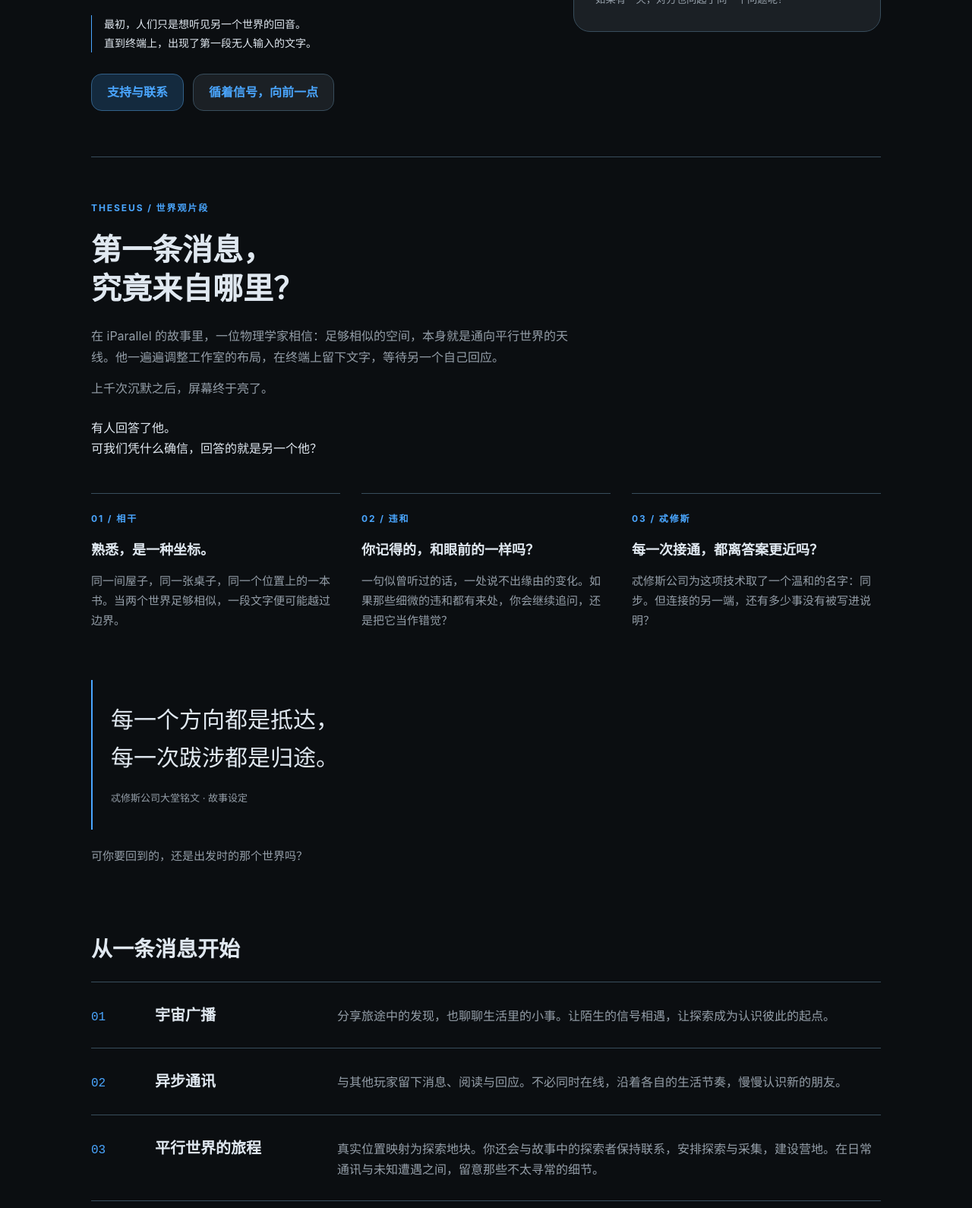
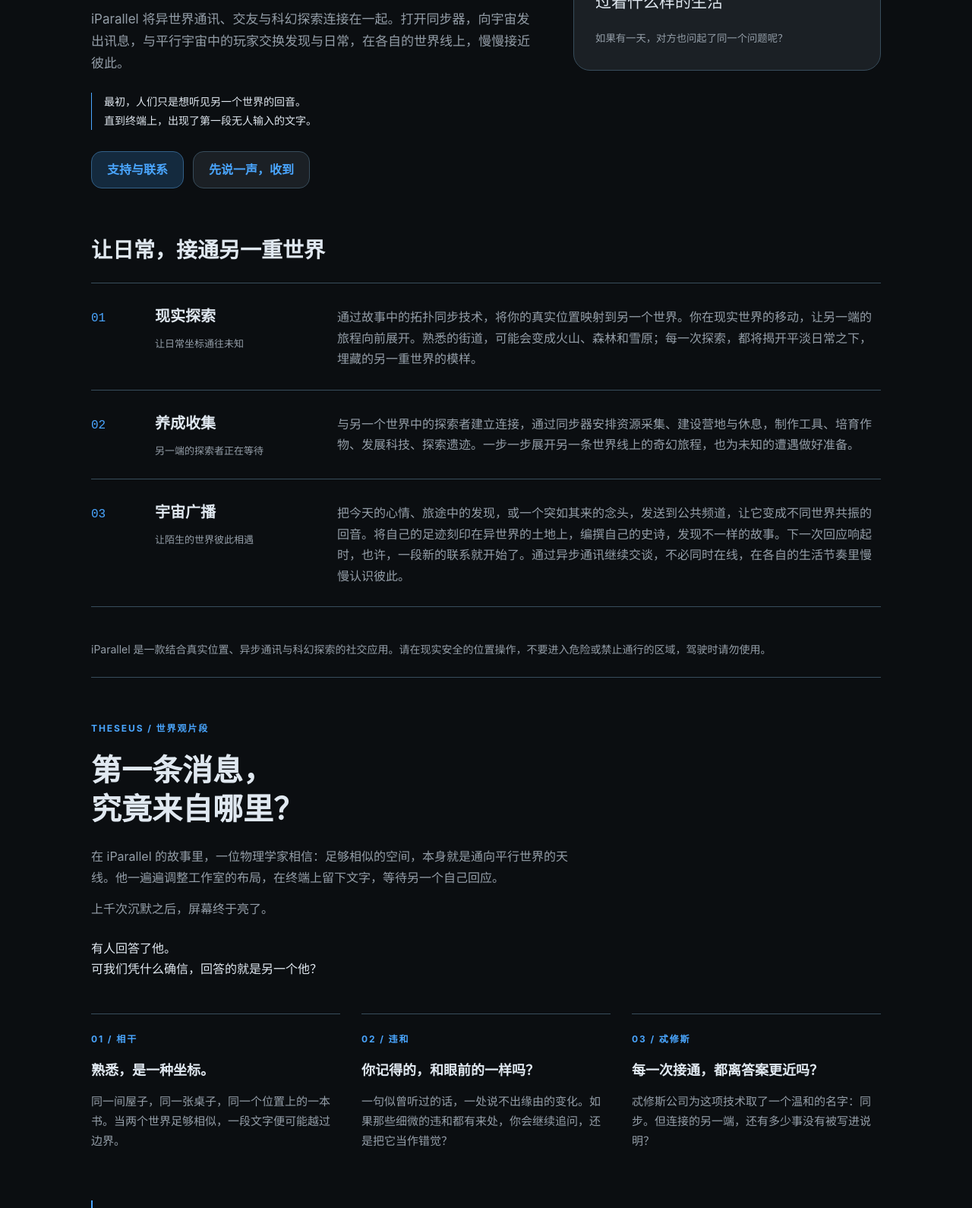
Before and after one commit to iParallelWorld/iParallelWorld.github.io, a plain HTML site: page index.html in a window 1280 px wide. Shown: the part 606-2196 px from the top of the page at 76% size. Drawn offline with Linux system fonts and the light colour scheme.

Commit message:
Refresh homepage with updated iParallel introduction

```diff
--- a/index.html
+++ b/index.html
@@ -4,7 +4,7 @@
   <meta charset="utf-8">
   <meta name="viewport" content="width=device-width, initial-scale=1">
   <title>iParallel · 接通平行世界</title>
-  <meta name="description" content="一段不属于这个世界的留言，一条通向平行世界的信道。在 iParallel，通过宇宙广播与异步通讯遇见旅人，循着忒修斯公司的线索，走近熟悉世界背后的未知。">
+  <meta name="description" content="宇宙如此辽阔，而频率有亿万种。iParallel 将异世界通讯、交友与科幻探索连接在一起，与平行宇宙中的玩家交换发现与日常，在各自的世界线上，慢慢接近彼此。">
   <link rel="stylesheet" href="styles.css">
 </head>
 <body class="landing">
@@ -26,12 +26,12 @@
     <section class="hero" aria-labelledby="intro-title">
       <div>
         <span class="eyebrow">iPARALLEL / 平行信道</span>
-        <h1 id="intro-title">宇宙如此辽阔，<br>总有一段频率，<br><em>与你共振。</em></h1>
-        <p class="lead">接通同步器，向平行宇宙发出你的讯息。通过宇宙广播与异步通讯，遇见不同世界线的时空旅人，交换坐标之外的故事。</p>
+        <h1 id="intro-title">宇宙如此辽阔，<br>而频率有亿万种。<br><em>总有一种，恰好与你共振。</em></h1>
+        <p class="lead">iParallel 将异世界通讯、交友与科幻探索连接在一起。打开同步器，向宇宙发出讯息，与平行宇宙中的玩家交换发现与日常，在各自的世界线上，慢慢接近彼此。</p>
         <p class="hero-whisper">最初，人们只是想听见另一个世界的回音。<br>直到终端上，出现了第一段无人输入的文字。</p>
         <div class="actions">
           <a class="button primary" href="support.html">支持与联系</a>
-          <a class="button" href="#signal">循着信号，向前一点</a>
+          <a class="button" href="#about">先说一声，收到</a>
         </div>
       </div>
       <aside class="channel-note" aria-label="关于平行世界">
@@ -40,6 +40,15 @@
         <p>过着什么样的生活</p>
         <small>如果有一天，对方也问起了同一个问题呢？</small>
       </aside>
+    </section>
+    <section id="about" aria-labelledby="about-title">
+      <h2 class="section-title" id="about-title">让日常，接通另一重世界</h2>
+      <div class="feature-list">
+        <div class="feature"><span class="number">01</span><h3>现实探索<span>让日常坐标通往未知</span></h3><p>通过故事中的拓扑同步技术，将你的真实位置映射到另一个世界。你在现实世界的移动，让另一端的旅程向前展开。熟悉的街道，可能会变成火山、森林和雪原；每一次探索，都将揭开平淡日常之下，埋藏的另一重世界的模样。</p></div>
+        <div class="feature"><span class="number">02</span><h3>养成收集<span>另一端的探索者正在等待</span></h3><p>与另一个世界中的探索者建立连接，通过同步器安排资源采集、建设营地与休息，制作工具、培育作物、发展科技、探索遗迹。一步一步展开另一条世界线上的奇幻旅程，也为未知的遭遇做好准备。</p></div>
+        <div class="feature"><span class="number">03</span><h3>宇宙广播<span>让陌生的世界彼此相遇</span></h3><p>把今天的心情、旅途中的发现，或一个突如其来的念头，发送到公共频道，让它变成不同世界共振的回音。将自己的足迹刻印在异世界的土地上，编撰自己的史诗，发现不一样的故事。下一次回应响起时，也许，一段新的联系就开始了。通过异步通讯继续交谈，不必同时在线，在各自的生活节奏里慢慢认识彼此。</p></div>
+      </div>
+      <p class="meta">iParallel 是一款结合真实位置、异步通讯与科幻探索的社交应用。请在现实安全的位置操作，不要进入危险或禁止通行的区域，驾驶时请勿使用。</p>
     </section>
     <section id="signal" class="story-signal" aria-labelledby="signal-title">
       <div class="story-heading">
@@ -72,14 +81,12 @@
       </blockquote>
       <p class="motto-question">可你要回到的，还是出发时的那个世界吗？</p>
     </section>
-    <section id="about" aria-labelledby="about-title">
-      <h2 class="section-title" id="about-title">从一条消息开始</h2>
-      <div class="feature-list">
-        <div class="feature"><span class="number">01</span><h3>宇宙广播</h3><p>分享旅途中的发现，也聊聊生活里的小事。让陌生的信号相遇，让探索成为认识彼此的起点。</p></div>
-        <div class="feature"><span class="number">02</span><h3>异步通讯</h3><p>与其他玩家留下消息、阅读与回应。不必同时在线，沿着各自的生活节奏，慢慢认识新的朋友。</p></div>
-        <div class="feature"><span class="number">03</span><h3>平行世界的旅程</h3><p>真实位置映射为探索地块。你还会与故事中的探索者保持联系，安排探索与采集，建设营地。在日常通讯与未知遭遇之间，留意那些不太寻常的细节。</p></div>
-      </div>
-      <p class="meta">iParallel 是一款结合真实位置、异步通讯与科幻探索的社交应用。请在现实安全的位置操作，不要进入危险或禁止通行的区域，驾驶时请勿使用。</p>
+    <section class="signal-invitation" aria-labelledby="invitation-title">
+      <span class="eyebrow">INCOMING / 未知信号</span>
+      <h2 id="invitation-title">你无法预知下一段信号来自谁。</h2>
+      <p>但也许，会有未知的世界找到你。</p>
+      <p>你只需，先说一声——</p>
+      <p class="signal-reply">收到。</p>
     </section>
     <section aria-labelledby="resources-title">
       <h2 class="section-title" id="resources-title">支持与信任</h2>
--- a/styles.css
+++ b/styles.css
@@ -147,6 +147,11 @@
 .feature { display: grid; grid-template-columns: 64px 220px 1fr; gap: 20px; align-items: baseline; padding: 26px 0; border-bottom: 1px solid var(--line); }
 .feature .number { color: var(--accent); font-family: ui-monospace, monospace; }
 .feature h3 { margin: 0; font-size: 20px; }
+.landing .feature h3 span { display: block; margin-top: 8px; font-size: 13px; font-weight: 400; line-height: 1.7; color: var(--muted); }
+.landing .signal-invitation { padding: 52px 0; border-top: 1px solid var(--line); }
+.landing .signal-invitation h2 { font-size: clamp(24px, 4vw, 36px); }
+.landing .signal-invitation p { color: var(--muted); }
+.landing .signal-invitation .signal-reply { color: var(--accent); font-size: clamp(44px, 8vw, 72px); font-weight: 700; margin: 12px 0; }
 .feature p { color: var(--muted); margin: 0; }
 .resource-grid { display: grid; grid-template-columns: repeat(2, minmax(0, 1fr)); gap: 12px; margin: 20px 0 36px; }
 .resource { display: block; padding: 18px 22px; border: 1px solid var(--line); border-radius: 14px; background: var(--panel); }
```
